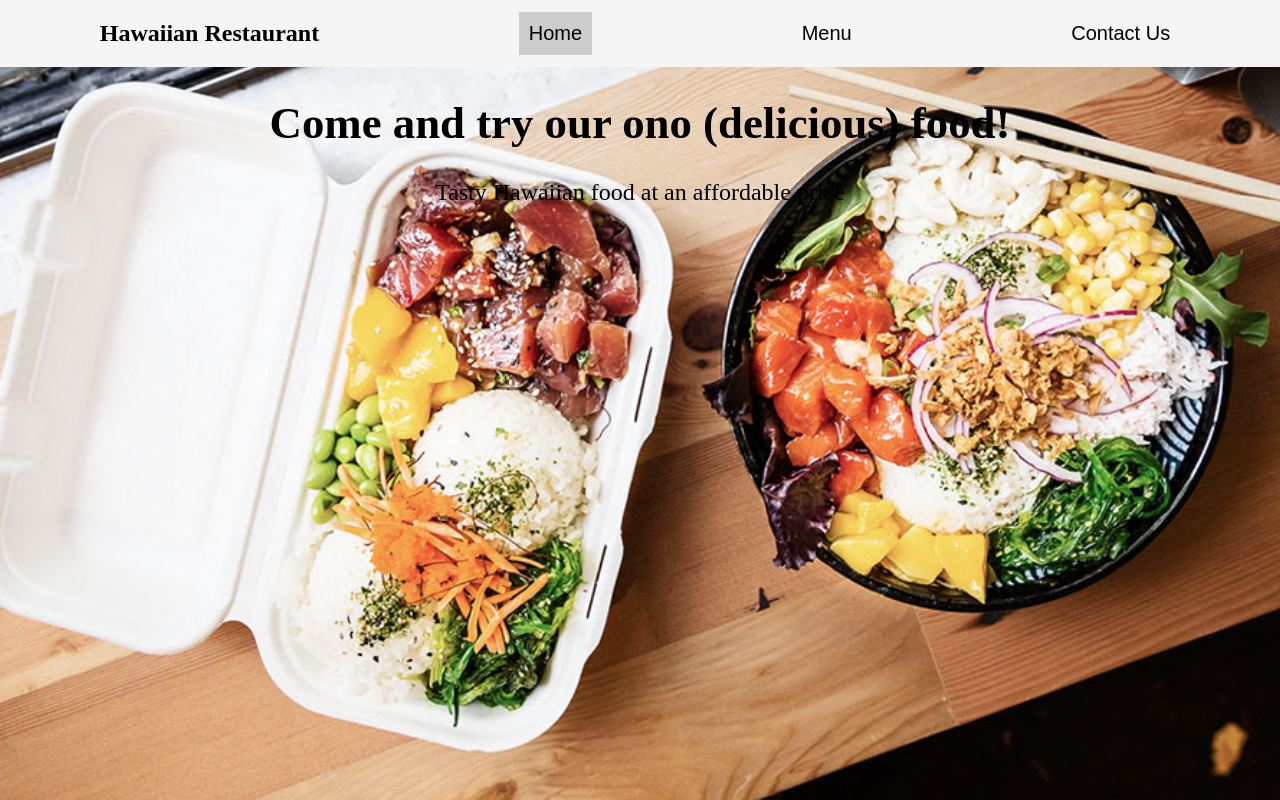
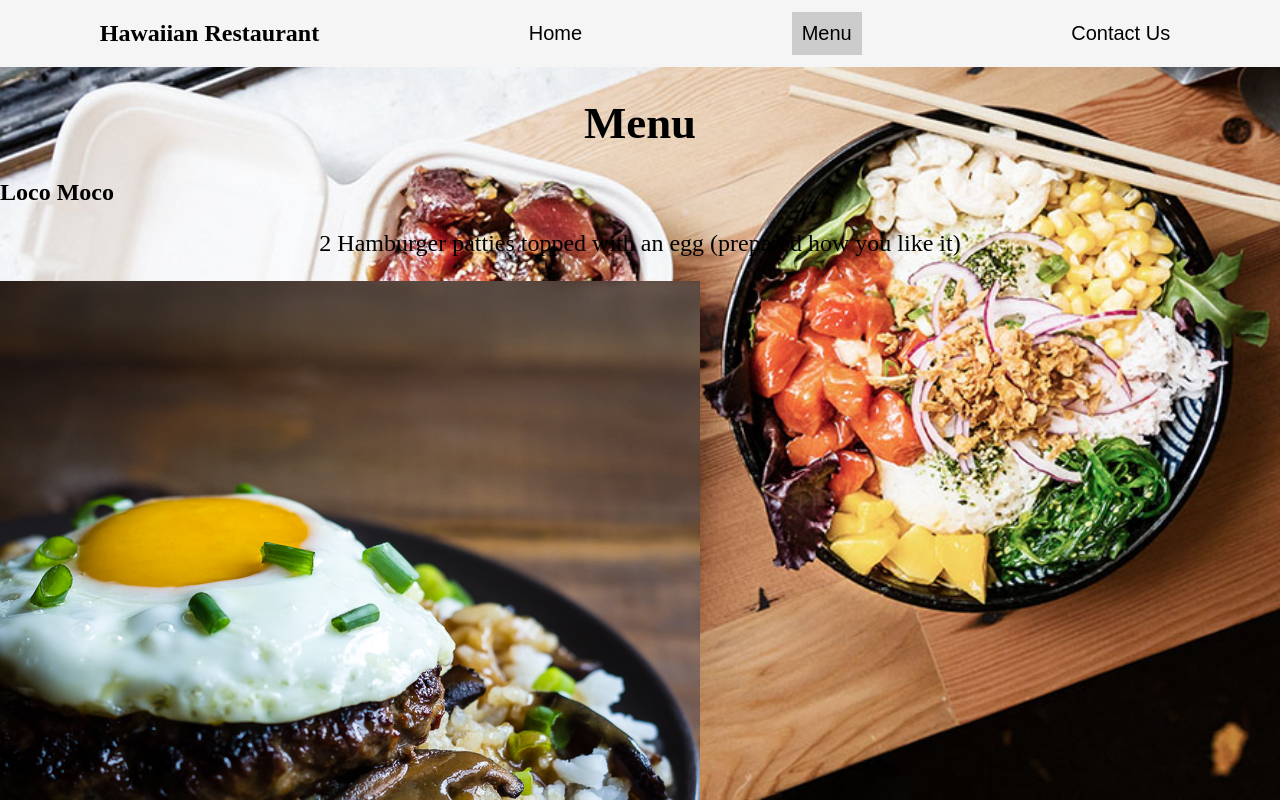
Before and after one commit to coderlore/restaurant, a website built with webpack: page dist/index.html in a window 1280 px wide. Both pictures are taken after a click on the button "Menu". Shown: the top 800 px of the page. Built offline with nearby package versions, Linux system fonts and the light colour scheme.

Commit message:
Created menu page

```diff
--- /dev/null
+++ b/src/menu.js
@@ -0,0 +1,33 @@
+function loadMenu() {
+    const content = document.querySelector('#content');
+    content.id = 'content';
+
+    const menuPage = document.createElement('div');
+    menuPage.setAttribute('data-tab-content', 'menu')
+    menuPage.classList.add('active');
+
+    const menuTitle = document.createElement('h1');
+    menuTitle.innerHTML = 'Menu';
+    menuPage.appendChild(menuTitle);
+
+    const menuItem = document.createElement('div');
+    const foodTitle = document.createElement('h2');
+    foodTitle.innerHTML = 'Loco Moco';
+    menuPage.appendChild(foodTitle);
+
+    const foodDescription = document.createElement('p');
+    foodDescription.innerHTML = '2 Hamburger patties topped with an egg (prepared how you like it)'
+    menuPage.appendChild(foodDescription);
+
+    const foodImage = document.createElement('img');
+    foodImage.src = './asset/loco.jpeg';
+    foodImage.alt = 'LocoMoco';
+    menuPage.appendChild(foodImage);
+
+    menuPage.appendChild(menuItem);
+
+    content.appendChild(menuPage)
+    document.body.appendChild(content);
+}
+
+export default loadMenu
--- a/src/navbar.js
+++ b/src/navbar.js
@@ -1,5 +1,6 @@
 import contact from "./contact.js";
 import loadHome from "./home.js";
+import loadMenu from "./menu.js";
 
 function navbar() {
     const content = document.querySelector('#content');
@@ -23,7 +24,8 @@ function navbar() {
     menuBtn.textContent = 'Menu';
     menuBtn.classList.add('page-nav');
     menuBtn.addEventListener('click', (e) => {
-        alert('Im menu');
+        setActive(menuBtn);
+        loadMenu();
     });
 
     contactBtn.textContent = 'Contact Us';
--- a/src/style.css
+++ b/src/style.css
@@ -12,7 +12,7 @@ p {
 }
 
 body {
-    background: url(/asset/The-Poke-Guy-poke-bowl.jpeg) no-repeat center center fixed;
+    background: url(/asset/poke-bowl.jpeg) no-repeat center center fixed;
     -webkit-background-size: cover;
     -moz-background-size: cover;
     -o-background-size: cover;
```
Also changed, not shown: asset/loco.jpeg (added), asset/poke-bowl.jpeg (renamed from asset/The-Poke-Guy-poke-bowl.jpeg).
